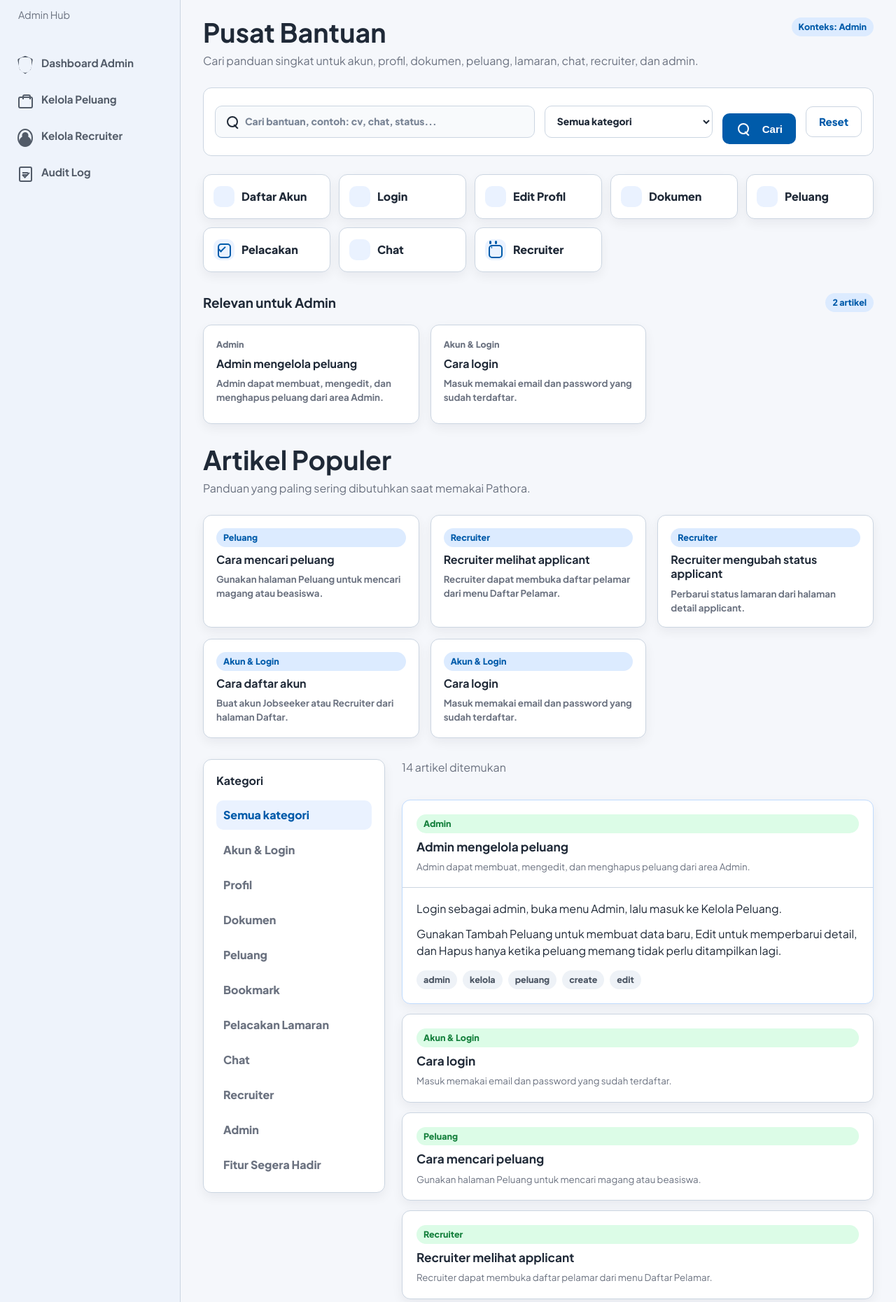
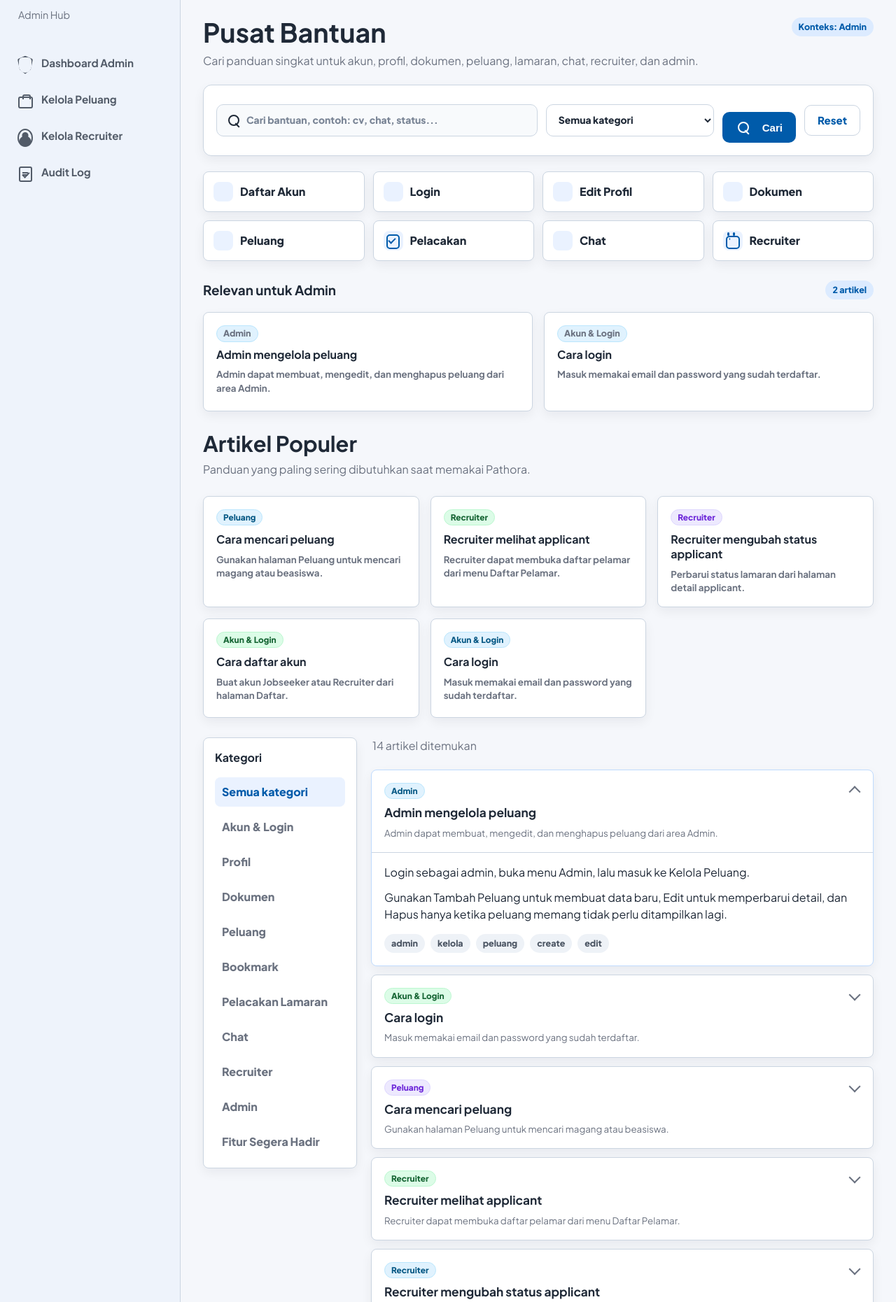
Before and after one commit to Daffwa/Pathora-, a Flask app: page /help?context=admin in a window 1280 px wide. Shown: the part 82-1943 px from the top of the page at 70% size. Run offline with Flask 3, Linux system fonts and the light colour scheme; the visitor is signed in with stand-in values (Sample User, id 1); data comes from the database, SQL or seed files in the repository.

Commit message:
Polish help center layout

```diff
--- a/static/css/partials/35-help.css
+++ b/static/css/partials/35-help.css
@@ -3,8 +3,21 @@
    Search, contextual help, and FAQ article layout.
 ========================================================= */
 
+.help-page {
+    width: min(1320px, 100%);
+    margin-inline: auto;
+}
+
+.help-page .page-heading {
+    margin-bottom: 22px;
+}
+
 .help-toolbar {
+    margin-bottom: 22px;
+    padding: 18px;
     grid-template-columns: minmax(260px, 1fr) minmax(180px, 240px) auto auto;
+    gap: 12px;
+    box-shadow: var(--shadow-sm);
 }
 
 .help-toolbar button,
@@ -18,22 +31,22 @@
 }
 
 .help-quick-links {
-    margin-bottom: 30px;
+    margin-bottom: 28px;
     display: grid;
-    grid-template-columns: repeat(auto-fit, minmax(150px, 1fr));
+    grid-template-columns: repeat(4, minmax(0, 1fr));
     gap: 12px;
 }
 
 .help-quick-links a {
-    min-height: 64px;
-    padding: 14px;
+    min-height: 58px;
+    padding: 12px 14px;
     display: flex;
     align-items: center;
     gap: 10px;
     color: var(--text);
     background: #FFFFFF;
     border: 1px solid var(--border);
-    border-radius: 12px;
+    border-radius: 8px;
     box-shadow: var(--shadow-sm);
     font-weight: 800;
 }
@@ -45,23 +58,37 @@
 }
 
 .help-quick-links a > span {
-    width: 30px;
-    height: 30px;
+    width: 28px;
+    height: 28px;
     display: inline-flex;
     align-items: center;
     justify-content: center;
-    flex: 0 0 30px;
+    flex: 0 0 28px;
     color: var(--primary);
     background: #EAF2FF;
-    border-radius: 10px;
+    border-radius: 8px;
 }
 
 .context-help-panel,
 .help-popular-section {
-    margin-bottom: 30px;
+    margin-bottom: 28px;
 }
 
-.context-help-grid,
+.help-popular-section .section-heading h2 {
+    margin: 0 0 8px;
+    color: var(--text);
+    font-size: clamp(1.55rem, 2.4vw, 2rem);
+    line-height: 1.15;
+    letter-spacing: 0;
+}
+
+.context-help-grid {
+    max-width: 980px;
+    display: grid;
+    grid-template-columns: repeat(auto-fit, minmax(280px, 1fr));
+    gap: 16px;
+}
+
 .help-popular-grid {
     display: grid;
     grid-template-columns: repeat(3, minmax(0, 1fr));
@@ -78,7 +105,7 @@
     color: var(--text);
     background: #FFFFFF;
     border: 1px solid var(--border);
-    border-radius: 12px;
+    border-radius: 8px;
     box-shadow: var(--shadow-sm);
 }
 
@@ -89,13 +116,13 @@
     transform: translateY(-1px);
 }
 
-.context-help-item span,
+.context-help-item .help-card-kicker,
 .context-help-item small,
 .help-popular-card small {
     color: var(--muted);
 }
 
-.context-help-item span {
+.context-help-item .help-card-kicker {
     font-size: 0.78rem;
     font-weight: 800;
 }
@@ -113,19 +140,21 @@
 
 .help-content-grid {
     display: grid;
-    grid-template-columns: 260px minmax(0, 1fr);
-    gap: 24px;
+    grid-template-columns: minmax(190px, 220px) minmax(0, 1fr);
+    gap: 20px;
     align-items: start;
 }
 
 .help-category-panel {
-    padding: 18px;
+    position: sticky;
+    top: 92px;
+    padding: 16px;
     display: grid;
     gap: 8px;
     color: var(--text);
     background: #FFFFFF;
     border: 1px solid var(--border);
-    border-radius: 12px;
+    border-radius: 8px;
     box-shadow: var(--shadow-sm);
 }
 
@@ -137,7 +166,7 @@
 .help-category-panel a {
     padding: 9px 10px;
     color: var(--muted);
-    border-radius: 10px;
+    border-radius: 8px;
     font-weight: 800;
 }
 
@@ -149,7 +178,12 @@
 
 .help-article-list {
     display: grid;
-    gap: 14px;
+    gap: 12px;
+}
+
+.help-article-list .result-toolbar {
+    margin-bottom: 10px;
+    padding-inline: 2px;
 }
 
 .help-article-card {
@@ -157,7 +191,7 @@
     color: var(--text);
     background: #FFFFFF;
     border: 1px solid var(--border);
-    border-radius: 12px;
+    border-radius: 8px;
     box-shadow: var(--shadow-sm);
 }
 
@@ -166,11 +200,29 @@
 }
 
 .help-article-card summary {
-    padding: 20px;
+    position: relative;
+    padding: 18px 52px 18px 18px;
     display: grid;
     gap: 8px;
     cursor: pointer;
     list-style: none;
+}
+
+.help-article-card summary::after {
+    content: "";
+    position: absolute;
+    top: 22px;
+    right: 20px;
+    width: 10px;
+    height: 10px;
+    border-right: 2px solid var(--muted);
+    border-bottom: 2px solid var(--muted);
+    transform: rotate(45deg);
+    transition: transform 0.18s ease;
+}
+
+.help-article-card[open] summary::after {
+    transform: rotate(225deg) translate(-2px, -2px);
 }
 
 .help-article-card summary::-webkit-details-marker {
@@ -189,7 +241,7 @@
 }
 
 .help-article-body {
-    padding: 18px 20px 20px;
+    padding: 16px 18px 18px;
     border-top: 1px solid var(--border);
 }
 
@@ -206,7 +258,48 @@
     padding: 26px;
     background: #FFFFFF;
     border: 1px solid var(--border);
-    border-radius: 12px;
+    border-radius: 8px;
+}
+
+.help-card-kicker,
+.help-category-badge {
+    justify-self: start;
+    max-width: 100%;
+    min-height: 22px;
+    padding: 4px 9px;
+    display: inline-flex;
+    align-items: center;
+    color: #075985;
+    background: #E0F2FE;
+    border: 1px solid #BAE6FD;
+    border-radius: 999px;
+    font-size: 0.74rem;
+    font-weight: 800;
+    line-height: 1.1;
+}
+
+.help-popular-card:nth-child(2n) .help-category-badge,
+.help-article-card:nth-of-type(2n) .help-category-badge {
+    color: #166534;
+    background: #DCFCE7;
+    border-color: #BBF7D0;
+}
+
+.help-popular-card:nth-child(3n) .help-category-badge,
+.help-article-card:nth-of-type(3n) .help-category-badge {
+    color: #6D28D9;
+    background: #EDE9FE;
+    border-color: #DDD6FE;
+}
+
+.help-popular-card .help-category-badge {
+    margin-bottom: 2px;
+}
+
+@media (max-width: 1180px) {
+    .help-quick-links {
+        grid-template-columns: repeat(2, minmax(0, 1fr));
+    }
 }
 
 @media (max-width: 1020px) {
@@ -217,6 +310,10 @@
 
     .help-content-grid {
         grid-template-columns: 1fr;
+    }
+
+    .help-category-panel {
+        position: static;
     }
 }
 
@@ -231,4 +328,12 @@
     .help-toolbar .secondary-button {
         width: 100%;
     }
+
+    .help-quick-links {
+        grid-template-columns: 1fr;
+    }
+
+    .help-article-card summary {
+        padding: 16px 46px 16px 16px;
+    }
 }
--- a/templates/help.html
+++ b/templates/help.html
@@ -3,6 +3,7 @@
 {% block title %}Pusat Bantuan - Pathora{% endblock %}
 
 {% block content %}
+<div class="help-page">
 <section class="page-heading split-heading">
     <div>
         <h1>Pusat Bantuan</h1>
@@ -35,14 +36,14 @@
 </form>
 
 <section class="help-quick-links" aria-label="Link cepat bantuan">
-    <a href="{{ url_for('register') }}"><span class="student-icon"></span>Daftar Akun</a>
-    <a href="{{ url_for('login') }}"><span class="shield-icon"></span>Login</a>
-    <a href="{{ url_for('edit_profile') }}"><span class="user-icon"></span>Edit Profil</a>
-    <a href="{{ url_for('documents') }}"><span class="doc-icon"></span>Dokumen</a>
-    <a href="{{ url_for('opportunities') }}"><span class="briefcase-icon"></span>Peluang</a>
-    <a href="{{ url_for('applications') }}"><span class="checklist-icon"></span>Pelacakan</a>
-    <a href="{{ url_for('chat') }}"><span class="chat-icon"></span>Chat</a>
-    <a href="{{ url_for('recruiter_applicants') }}"><span class="calendar-icon"></span>Recruiter</a>
+    <a href="{{ url_for('register') }}"><span class="student-icon" aria-hidden="true"></span>Daftar Akun</a>
+    <a href="{{ url_for('login') }}"><span class="shield-icon" aria-hidden="true"></span>Login</a>
+    <a href="{{ url_for('edit_profile') }}"><span class="user-icon" aria-hidden="true"></span>Edit Profil</a>
+    <a href="{{ url_for('documents') }}"><span class="doc-icon" aria-hidden="true"></span>Dokumen</a>
+    <a href="{{ url_for('opportunities') }}"><span class="briefcase-icon" aria-hidden="true"></span>Peluang</a>
+    <a href="{{ url_for('applications') }}"><span class="checklist-icon" aria-hidden="true"></span>Pelacakan</a>
+    <a href="{{ url_for('chat') }}"><span class="chat-icon" aria-hidden="true"></span>Chat</a>
+    <a href="{{ url_for('recruiter_applicants') }}"><span class="calendar-icon" aria-hidden="true"></span>Recruiter</a>
 </section>
 
 {% if context_articles %}
@@ -54,7 +55,7 @@
     <div class="context-help-grid">
         {% for article in context_articles %}
         <a class="context-help-item" href="#{{ article.id }}">
-            <span>{{ article.category }}</span>
+            <span class="help-card-kicker">{{ article.category }}</span>
             <strong>{{ article.title }}</strong>
             <small>{{ article.summary }}</small>
         </a>
@@ -65,13 +66,13 @@
 
 <section class="help-popular-section">
     <div class="section-heading">
-        <h1>Artikel Populer</h1>
+        <h2>Artikel Populer</h2>
         <p>Panduan yang paling sering dibutuhkan saat memakai Pathora.</p>
     </div>
     <div class="help-popular-grid">
         {% for article in popular_articles %}
         <a class="help-popular-card" href="#{{ article.id }}">
-            <span class="soft-pill">{{ article.category }}</span>
+            <span class="help-category-badge">{{ article.category }}</span>
             <strong>{{ article.title }}</strong>
             <small>{{ article.summary }}</small>
         </a>
@@ -99,7 +100,7 @@
         {% for article in articles %}
         <details class="help-article-card" id="{{ article.id }}" {% if loop.first %}open{% endif %}>
             <summary>
-                <span class="status-label open">{{ article.category }}</span>
+                <span class="help-category-badge">{{ article.category }}</span>
                 <strong>{{ article.title }}</strong>
                 <small>{{ article.summary }}</small>
             </summary>
@@ -123,4 +124,5 @@
         {% endfor %}
     </div>
 </section>
+</div>
 {% endblock %}
```
Also changed, not shown: static/dist/asset-manifest.json, static/dist/css/style.19679dbffe66.min.css, 2 other files.
